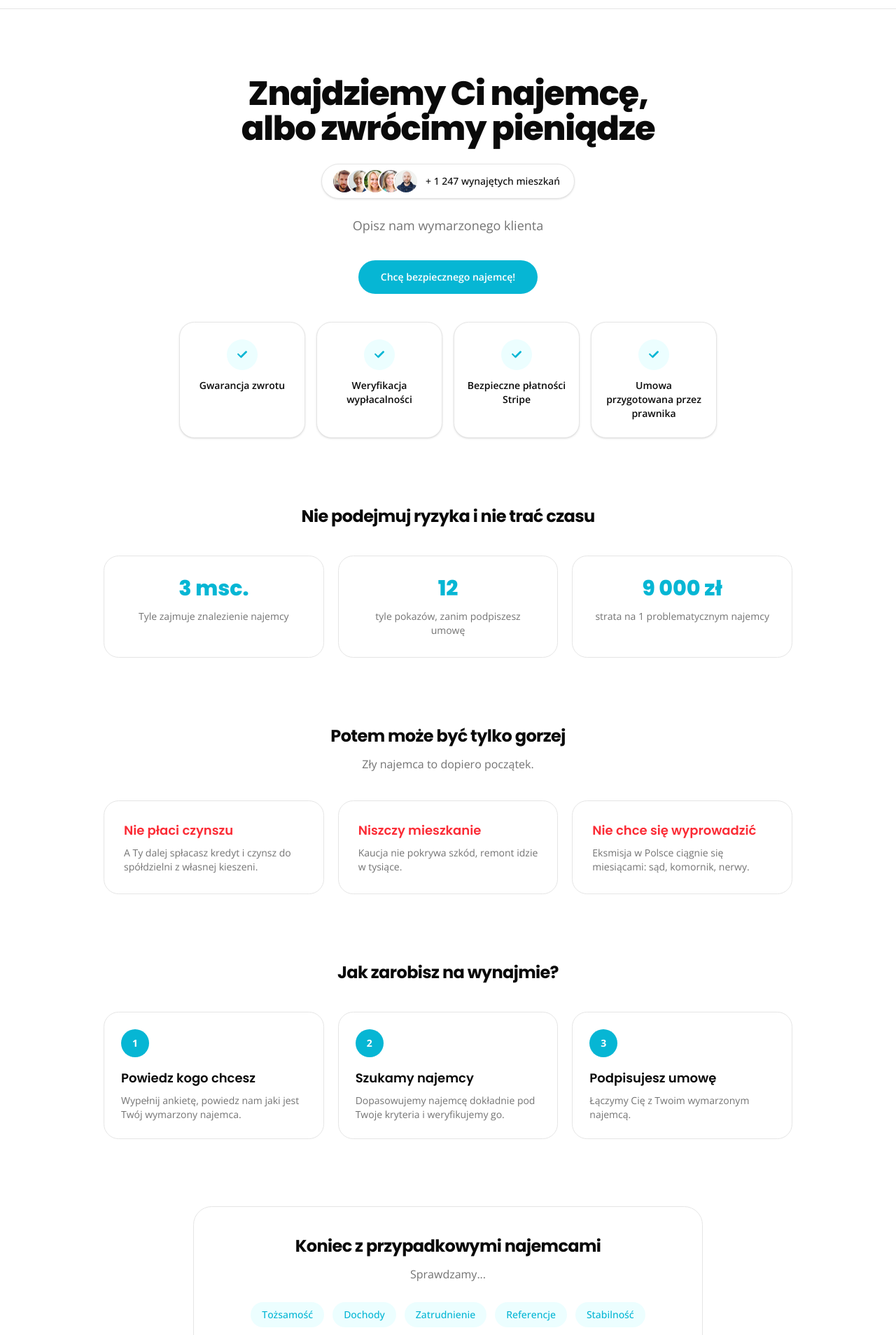
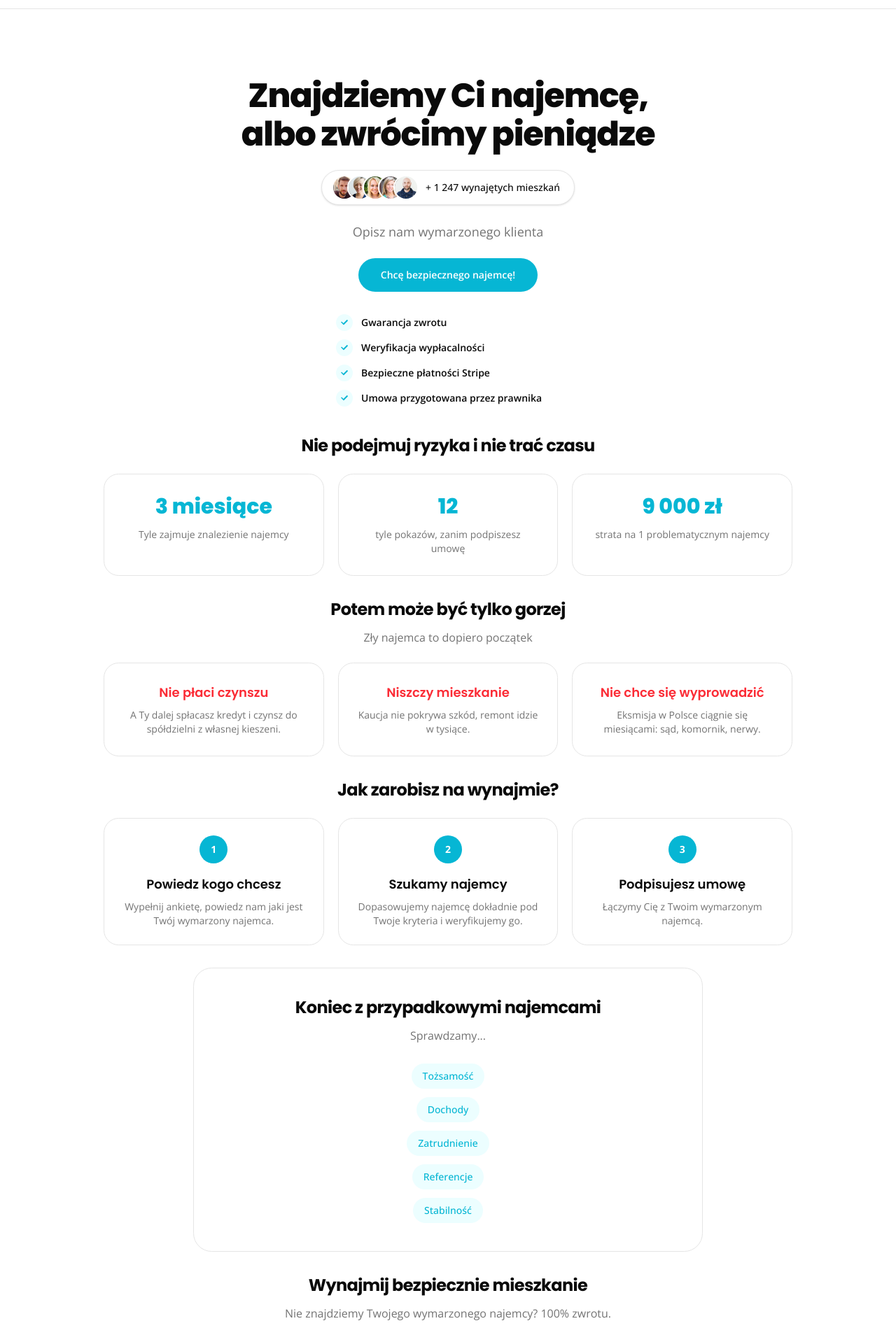
Before and after one commit to chodakowski2019-pixel/slam5, a Next.js app: page / in a window 1280 px wide. Shown: the part 52-1960 px from the top of the page at 70% size. Built offline with nearby package versions, Linux system fonts and the light colour scheme; no server answers.

Commit message:
Mobile: ciasniejsze odstepy, naglowki 2-liniowe, wysrodkowane kafelki, lista checkow; footer ciemny; kontakt powrot na strone glowna

```diff
--- a/src/app/kontakt/page.tsx
+++ b/src/app/kontakt/page.tsx
@@ -39,7 +39,7 @@ export default function KontaktPage() {
 
   return (
     <>
-      <SiteNav />
+      <SiteNav homeLink />
       <main className="flex-1">
         <section className="mx-auto max-w-md px-5 py-16 sm:py-24">
           {status === "ok" ? (
@@ -71,9 +71,6 @@ export default function KontaktPage() {
               <h1 className="font-heading text-3xl font-extrabold tracking-tight">
                 Napisz do nas
               </h1>
-              <p className="mt-2 text-muted-foreground">
-                Zostaw kontakt, odezwiemy się i znajdziemy Ci najemcę.
-              </p>
               <form onSubmit={handleSubmit} className="mt-8 flex flex-col gap-3">
                 <input
                   name="name"
--- a/src/app/page.tsx
+++ b/src/app/page.tsx
@@ -21,7 +21,7 @@ const TRUST = [
 
 const PAIN_STATS = [
   {
-    stat: "3 msc.",
+    stat: "3 miesiące",
     label: "Tyle zajmuje znalezienie najemcy",
   },
   {
@@ -133,8 +133,8 @@ export default function HomePage() {
       <SiteNav />
       <main className="flex-1">
         {/* Hero */}
-        <section className="mx-auto max-w-4xl px-5 pb-12 pt-16 text-center sm:pt-24">
-          <h1 className="mx-auto max-w-2xl font-heading text-4xl font-extrabold leading-[1.05] tracking-tight sm:text-5xl">
+        <section className="mx-auto max-w-4xl px-5 pb-6 pt-16 text-center sm:pt-24">
+          <h1 className="mx-auto max-w-2xl font-heading text-[1.6rem] font-extrabold leading-[1.15] tracking-tight sm:text-5xl">
             Znajdziemy Ci najemcę,
             <br />
             albo zwrócimy pieniądze
@@ -165,21 +165,18 @@ export default function HomePage() {
           </p>
           <a
             href="#cennik"
-            className="mt-9 inline-block rounded-full bg-primary px-8 py-3.5 text-sm font-semibold text-primary-foreground transition-opacity hover:opacity-90"
+            className="mt-6 inline-block rounded-full bg-primary px-8 py-3.5 text-sm font-semibold text-primary-foreground transition-opacity hover:opacity-90"
           >
             Chcę bezpiecznego najemcę!
           </a>
 
-          {/* Odznaki zaufania — 4 kafelki */}
-          <div className="mx-auto mt-10 grid max-w-3xl grid-cols-2 gap-4 sm:grid-cols-4">
+          {/* Odznaki zaufania — lista, do lewej */}
+          <div className="mx-auto mt-8 flex max-w-xs flex-col gap-3 text-left">
             {TRUST.map((t) => (
-              <div
-                key={t}
-                className="flex flex-col items-center gap-3 rounded-2xl border border-border bg-card px-4 py-6 text-center shadow-sm transition-all hover:-translate-y-0.5 hover:border-brand/40 hover:shadow-md"
-              >
-                <span className="flex h-11 w-11 items-center justify-center rounded-full bg-brand-soft">
+              <div key={t} className="flex items-center gap-3">
+                <span className="flex h-6 w-6 shrink-0 items-center justify-center rounded-full bg-brand-soft">
                   <svg
-                    className="h-5 w-5 text-brand"
+                    className="h-3.5 w-3.5 text-brand"
                     viewBox="0 0 20 20"
                     fill="currentColor"
                     aria-hidden="true"
@@ -191,18 +188,18 @@ export default function HomePage() {
                     />
                   </svg>
                 </span>
-                <span className="text-sm font-semibold text-foreground">
-                  {t}
-                </span>
+                <span className="text-sm font-semibold text-foreground">{t}</span>
               </div>
             ))}
           </div>
         </section>
 
         {/* Problem / bol */}
-        <section className="mx-auto max-w-5xl px-5 py-12">
-          <h2 className="mx-auto mb-10 max-w-2xl text-center font-heading text-2xl font-bold tracking-tight">
-            Nie podejmuj ryzyka i nie trać czasu
+        <section className="mx-auto max-w-5xl px-5 py-4">
+          <h2 className="mx-auto mb-6 max-w-2xl text-center font-heading text-2xl font-bold tracking-tight">
+            Nie podejmuj ryzyka{" "}
+            <br className="sm:hidden" />
+            i nie trać czasu
           </h2>
           <div className="grid gap-5 sm:grid-cols-3">
             {PAIN_STATS.map((p) => (
@@ -220,18 +217,18 @@ export default function HomePage() {
         </section>
 
         {/* Poglebienie problemu / agitacja */}
-        <section className="mx-auto max-w-5xl px-5 py-12">
+        <section className="mx-auto max-w-5xl px-5 py-4">
           <h2 className="mx-auto max-w-2xl text-center font-heading text-2xl font-bold tracking-tight">
             Potem może być tylko gorzej
           </h2>
           <p className="mx-auto mt-3 max-w-xl text-center text-muted-foreground">
-            Zły najemca to dopiero początek.
+            Zły najemca to dopiero początek
           </p>
-          <div className="mt-10 grid gap-5 sm:grid-cols-3">
+          <div className="mt-6 grid gap-5 sm:grid-cols-3">
             {AGITATE.map((a) => (
               <div
                 key={a.title}
-                className="rounded-2xl border border-border bg-card p-7"
+                className="rounded-2xl border border-border bg-card p-7 text-center"
               >
                 <h3 className="font-heading text-lg font-semibold text-red-500">
                   {a.title}
@@ -243,15 +240,15 @@ export default function HomePage() {
         </section>
 
         {/* Jak to dziala */}
-        <section className="mx-auto max-w-5xl px-5 py-12">
-          <h2 className="mb-10 text-center font-heading text-2xl font-bold tracking-tight">
+        <section className="mx-auto max-w-5xl px-5 py-4">
+          <h2 className="mb-6 text-center font-heading text-2xl font-bold tracking-tight">
             Jak zarobisz na wynajmie?
           </h2>
           <div className="grid gap-5 sm:grid-cols-3">
             {STEPS.map((s) => (
               <div
                 key={s.n}
-                className="rounded-2xl border border-border bg-card p-6"
+                className="flex flex-col items-center rounded-2xl border border-border bg-card p-6 text-center"
               >
                 <div className="flex h-10 w-10 items-center justify-center rounded-full bg-brand text-sm font-bold text-white">
                   {s.n}
@@ -266,7 +263,7 @@ export default function HomePage() {
         </section>
 
         {/* Co sprawdzamy */}
-        <section className="mx-auto max-w-3xl px-5 py-12">
+        <section className="mx-auto max-w-3xl px-5 py-4">
           <div className="rounded-3xl border border-border bg-card p-8 text-center sm:p-10">
             <h2 className="font-heading text-2xl font-bold tracking-tight">
               Koniec z przypadkowymi najemcami
@@ -274,7 +271,7 @@ export default function HomePage() {
             <p className="mx-auto mt-3 max-w-lg text-muted-foreground">
               Sprawdzamy...
             </p>
-            <div className="mt-7 flex flex-wrap justify-center gap-3">
+            <div className="mt-7 flex flex-col items-center gap-3">
               {CHECKS.map((c) => (
                 <span
                   key={c}
@@ -288,11 +285,13 @@ export default function HomePage() {
         </section>
 
         {/* Cennik */}
-        <section id="cennik" className="mx-auto max-w-5xl px-5 py-12 scroll-mt-20">
+        <section id="cennik" className="mx-auto max-w-5xl px-5 py-4 scroll-mt-10">
           <h2 className="mx-auto mb-3 max-w-2xl text-center font-heading text-2xl font-bold tracking-tight">
-            Wynajmij bezpiecznie mieszkanie
+            Wynajmij{" "}
+            <br className="sm:hidden" />
+            bezpiecznie mieszkanie
           </h2>
-          <p className="mx-auto mb-10 max-w-xl text-center text-muted-foreground">
+          <p className="mx-auto mb-6 max-w-xl text-center text-muted-foreground">
             Nie znajdziemy Twojego wymarzonego najemcy? 100% zwrotu.
           </p>
 
@@ -326,7 +325,7 @@ export default function HomePage() {
           </div>
 
           {/* 3 warianty cenowe — rozni sie tylko termin */}
-          <h3 className="mb-10 mt-20 text-center font-heading text-2xl font-bold tracking-tight">
+          <h3 className="mb-6 mt-10 text-center font-heading text-2xl font-bold tracking-tight">
             Jak szybko chcesz wynająć mieszkanie?
           </h3>
           <div className="grid items-stretch gap-5 sm:grid-cols-3">
@@ -367,25 +366,25 @@ export default function HomePage() {
         </section>
 
         {/* Gwarancja */}
-        <section className="mx-auto max-w-3xl px-5 py-12">
-          <div className="rounded-3xl border border-brand/20 bg-brand-soft p-8 text-center sm:p-12">
+        <section className="mx-auto max-w-3xl px-5 py-4">
+          <div className="rounded-3xl border border-brand/20 bg-brand-soft p-6 text-center sm:p-10">
             <h2 className="font-heading text-2xl font-bold tracking-tight text-brand">
               Gwarancja zwrotu 100%
             </h2>
             <p className="mx-auto mt-3 max-w-lg text-muted-foreground">
               Jeśli nie znajdziemy najemcy w ustalonym terminie, oddajemy 100%
-              opłaty. Bez podawania przyczyny.
+              opłaty.
             </p>
           </div>
         </section>
 
         {/* FAQ */}
-        <section className="mx-auto max-w-2xl px-5 py-12">
+        <section className="mx-auto max-w-2xl px-5 py-4">
           <h2 className="mb-8 text-center font-heading text-2xl font-bold tracking-tight">
             Najczęstsze pytania
           </h2>
           <FaqAccordion items={FAQ} />
-          <div className="mt-10 text-center">
+          <div className="mt-6 text-center">
             <Link
               href="/login?mode=signup"
               className="inline-block rounded-full bg-primary px-8 py-3.5 text-sm font-semibold text-primary-foreground transition-opacity hover:opacity-90"
--- a/src/components/site-nav.tsx
+++ b/src/components/site-nav.tsx
@@ -1,6 +1,6 @@
 import Link from "next/link";
 
-export function SiteNav() {
+export function SiteNav({ homeLink = false }: { homeLink?: boolean }) {
   return (
     <header className="sticky top-0 z-50 w-full border-b border-border bg-background/80 backdrop-blur-xl">
       <nav className="mx-auto flex h-16 max-w-6xl items-center justify-between px-5">
@@ -10,10 +10,10 @@ export function SiteNav() {
         </Link>
 
         <Link
-          href="/kontakt"
+          href={homeLink ? "/" : "/kontakt"}
           className="rounded-full bg-primary px-5 py-2 text-sm font-medium text-primary-foreground transition-opacity hover:opacity-90"
         >
-          Kontakt
+          {homeLink ? "Strona główna" : "Kontakt"}
         </Link>
       </nav>
     </header>
```
Also changed, not shown: src/components/site-footer.tsx (+12 -11 lines).
